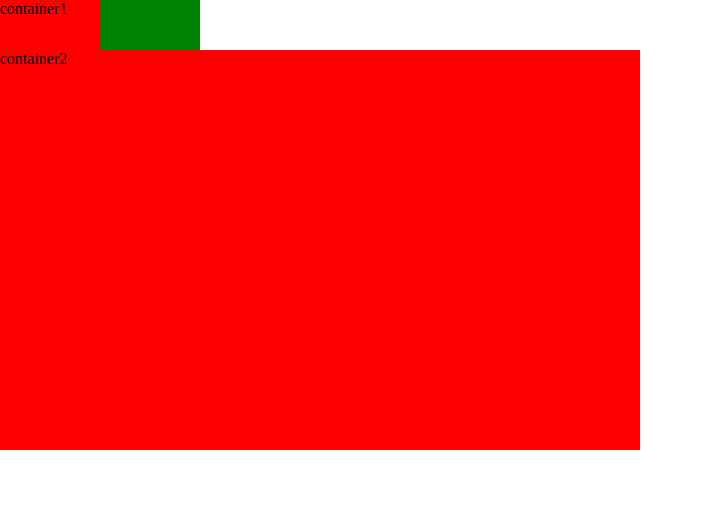
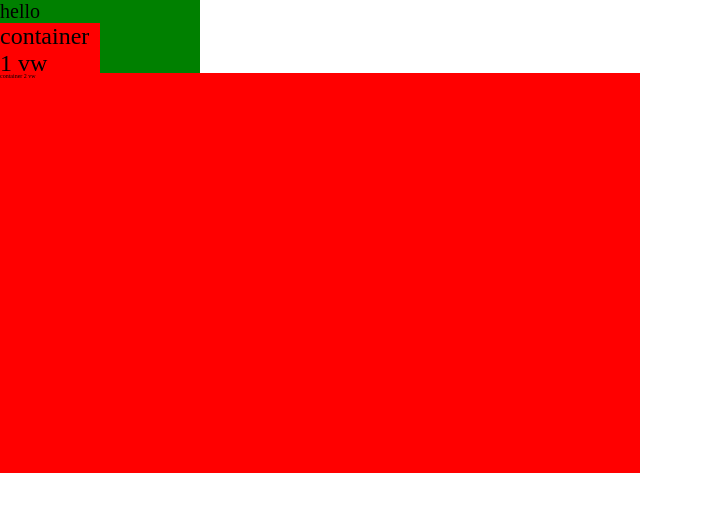
Before and after one commit to AaronHtlDornbirn/Web2, a plain HTML site: page 09_CSS-Units/index.html in a window 1280 px wide. Shown: the whole page, without its empty margins (0-703 px from the left). Drawn offline with Linux system fonts and the light colour scheme.

Commit message:
09-verbessert

```diff
--- a/09_CSS-Units/index.html
+++ b/09_CSS-Units/index.html
@@ -11,11 +11,12 @@
 
 <body>
     <div class="main">
+        hello
         <div class="container1">
-            container1
+            container 1 vw
         </div>
         <div class="container2">
-            container2
+            container 2 vw
         </div>
     </div>
 
--- a/09_CSS-Units/resources/style.css
+++ b/09_CSS-Units/resources/style.css
@@ -1,5 +1,6 @@
 * {
     margin: 0px;
+    font-size: 20px;
 }
 
 div {
@@ -9,11 +10,13 @@ div {
 
 .container1 {
     width: 50%;
+    font-size: 1.2rem; /* root */
 }
 
 .container2 {
     width: 50vw;
     height: 50vh;
+    font-size: 0.3rem;
 }
 
 .main {
```
